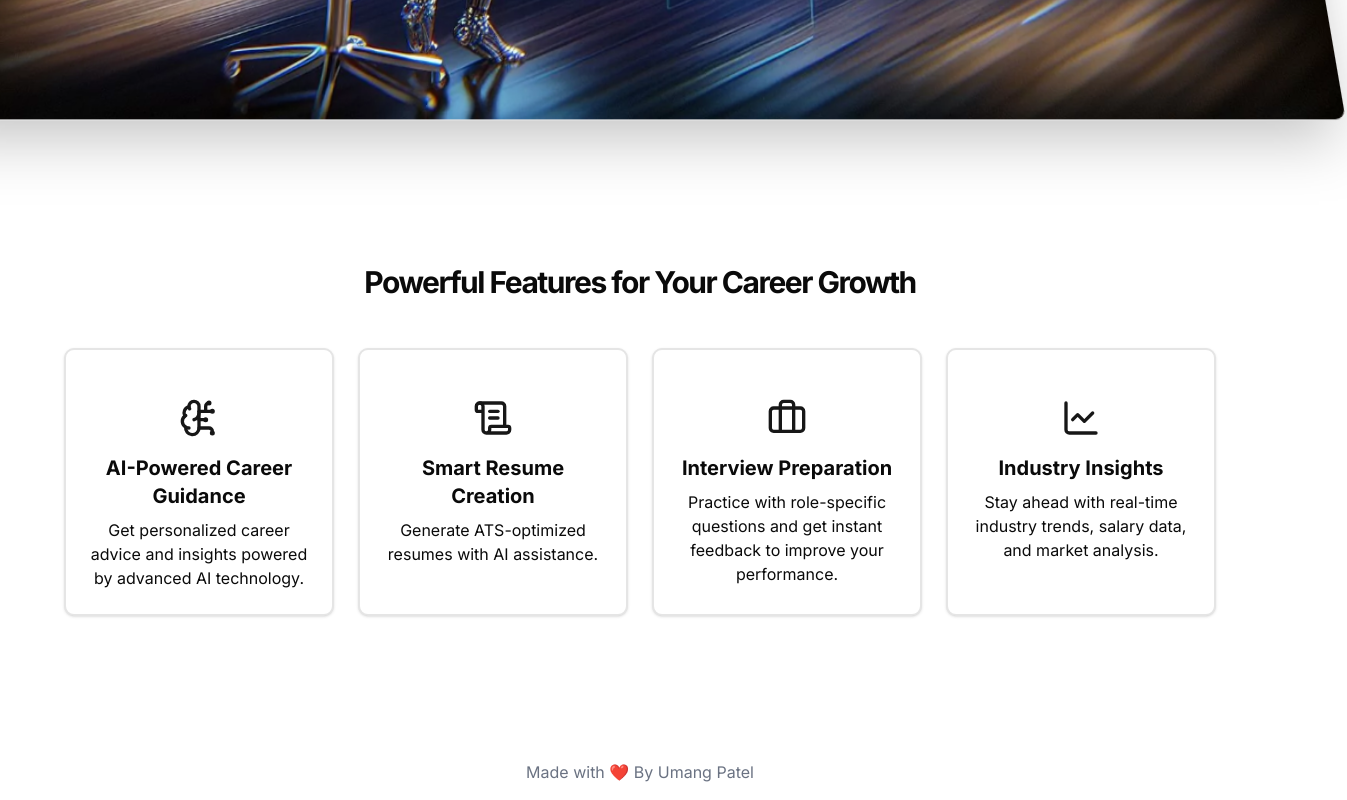
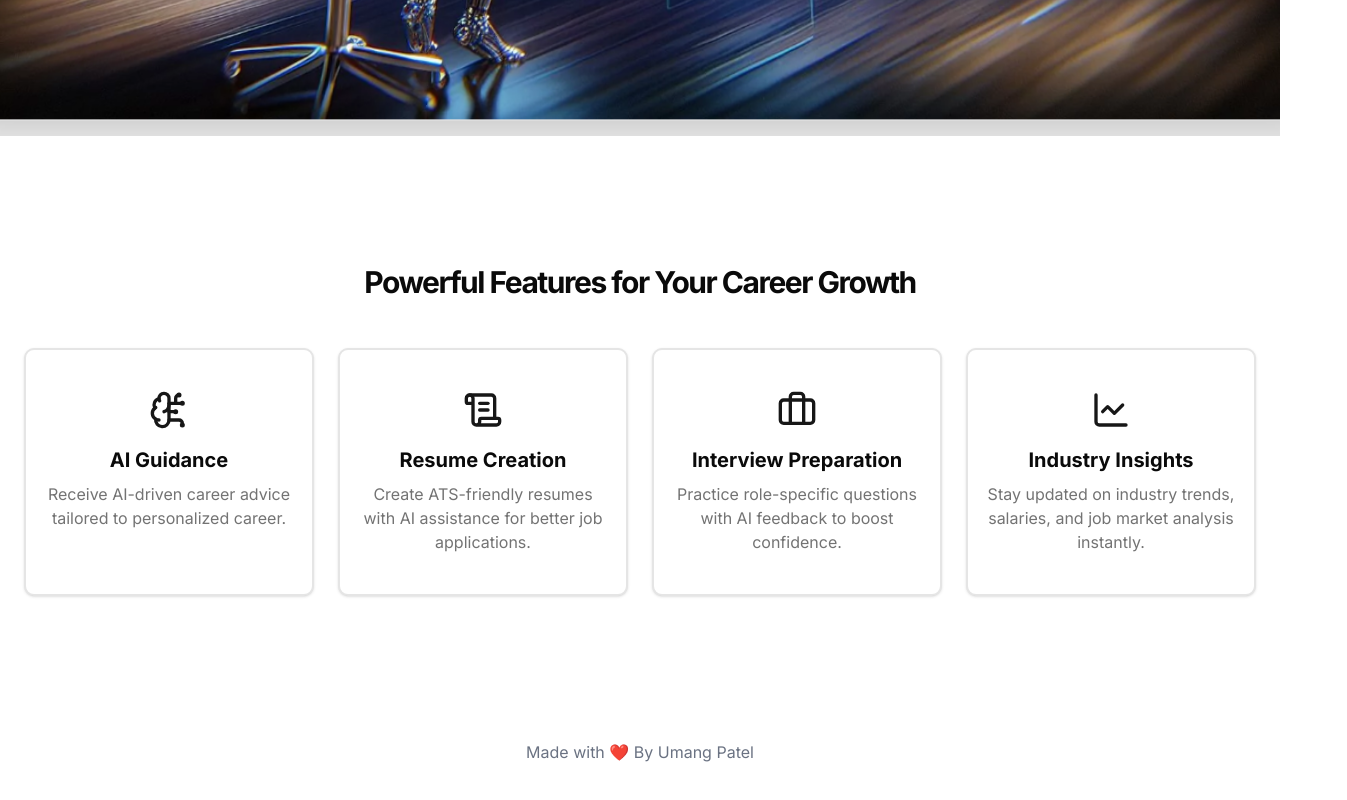
Before and after one commit to Umanpatel/AI-Career-Coach, a Next.js app: page / in a window 1280 px wide. Shown: the part 1196-1996 px from the top of the page, 1347 px wide, since content can reach past the window. Built offline with nearby package versions, Linux system fonts and the light colour scheme; no server answers.

Commit message:
fix grid bg

```diff
--- a/app/globals.css
+++ b/app/globals.css
@@ -130,7 +130,7 @@
   position: fixed;
   top: 0;
   left: 0;
-  height: 100%;
+  width: 100%; /* Added width */
   height: 100%;
   background: linear-gradient(
     to right,
@@ -143,12 +143,12 @@
   z-index: -1;
 }
 
-.grid-background::before{
+.grid-background::before {
   content: "";
   position: absolute;
   top: 0;
   left: 0;
-  height: 100%;
+  width: 100%; /* Added width */
   height: 100%;
   background: radial-gradient(circle, transparent, rgba(0,0,0,0.9));
 }
--- a/app/layout.js
+++ b/app/layout.js
@@ -32,7 +32,7 @@ export default function RootLayout({ children }) {
             suppressHydrationWarning
           >
             <Header />
-            <main className="min-h-screen">{children}</main>
+            <main className="min-h-screen min-w-screen">{children}</main>
             <footer className="container mx-auto p-4 text-center text-gray-500">
               <div>
                 <p>Made with ❤️ By Umang Patel</p>
--- a/app/page.jsx
+++ b/app/page.jsx
@@ -1,34 +1,38 @@
 import HeroSection from "@/components/herosection";
-import { Card, CardContent, CardFooter } from "@/components/ui/card";
+import { Card, CardContent } from "@/components/ui/card";
 import { features } from "@/data/features";
 
 export default function Home() {
   return (
-    <div>
-      <div className="grid-background"></div>
-      <HeroSection />
-      <section className="w-full py-12 md:py-24 lg:py-32 bg-background">
-        <div className="container mx-auto px-4 md:px-6">
-          <h2 className="text-3xl font-bold tracking-tighter text-center mb-12">Powerful Features for Your Career Growth</h2>
-          <div className="grid grid-cols-1 md:grid-cols-2 lg:grid-cols-4 gap-6 max-w-6xl mx-auto">
-            {features.map((feature, index) => {
-              return (
+    <div className="relative overflow-x-hidden">
+      {/* Ensure grid-background is fixed and covers the screen without overflowing */}
+      <div className="grid-background fixed inset-0 -z-10" />
+      <main className="min-h-screen">
+        <HeroSection />
+        <section className="relative w-full py-12 md:py-24 lg:py-32 bg-background">
+          <div className="container mx-auto px-4 md:px-6">
+            <h2 className="text-3xl font-bold tracking-tighter text-center mb-12">
+              Powerful Features for Your Career Growth
+            </h2>
+            <div className="grid grid-cols-1 md:grid-cols-2 lg:grid-cols-4 gap-6 mx-auto">
+              {features.map((feature, index) => (
                 <Card
                   key={index}
                   className="border-2 hover:border-blue-200 transition-colors duration-300"
                 >
-                  <CardContent className="flex flex-col text-center pt-6 items-center">
-                    <div className="flex flex-col items-center justify-center">{feature.icon}
+                  <CardContent className="flex flex-col text-center p-4 items-center">
+                    <div className="flex flex-col items-center justify-center">
+                      {feature.icon}
                       <h3 className="text-xl font-bold mb-2">{feature.title}</h3>
-                      <p className="text muted-foreground">{feature.description}</p>
+                      <p className="text-muted-foreground">{feature.description}</p>
                     </div>
                   </CardContent>
                 </Card>
-              );
-            })}
+              ))}
+            </div>
           </div>
-        </div>
-      </section>
+        </section>
+      </main>
     </div>
   );
 }
--- a/components/herosection.jsx
+++ b/components/herosection.jsx
@@ -25,7 +25,7 @@ const HeroSection = () => {
     }, []);
 
   return (
-    <section className="w-full pt-36 md:pt-48 pb-10">
+    <section className="w-auto pt-36 md:pt-48 pb-10">
       <div className="space-y-6 text-center">
         <div className="space-y-6 mx-auto">
             <h1 className="gradient-title font-bold text-5xl md:text-6xl lg:text-7xl xl:text-8xl">
@@ -52,7 +52,7 @@ const HeroSection = () => {
                     width={1280}
                     height={720}
                     alt="Banner ai-career-coach"
-                    className="rounded-lg shadow-2xl border mx-auto"
+                    className="rounded-lg shadow-2xl border mx-auto w-auto"
                     priority
                 />
             </div>
--- a/data/features.js
+++ b/data/features.js
@@ -3,25 +3,22 @@ import { BrainCircuit, Briefcase, LineChart, ScrollText } from "lucide-react";
 export const features = [
   {
     icon: <BrainCircuit className="w-10 h-10 mb-4 text-primary" />,
-    title: "AI-Powered Career Guidance",
-    description:
-      "Get personalized career advice and insights powered by advanced AI technology.",
+    title: "AI Guidance",
+    description: "Receive AI-driven career advice tailored to personalized career.",
   },
   {
     icon: <ScrollText className="w-10 h-10 mb-4 text-primary" />,
-    title: "Smart Resume Creation",
-    description: "Generate ATS-optimized resumes with AI assistance.",
+    title: "Resume Creation",
+    description: "Create ATS-friendly resumes with AI assistance for better job applications.",
   },
   {
     icon: <Briefcase className="w-10 h-10 mb-4 text-primary" />,
     title: "Interview Preparation",
-    description:
-      "Practice with role-specific questions and get instant feedback to improve your performance.",
+    description: "Practice role-specific questions with AI feedback to boost confidence.",
   },
   {
     icon: <LineChart className="w-10 h-10 mb-4 text-primary" />,
     title: "Industry Insights",
-    description:
-      "Stay ahead with real-time industry trends, salary data, and market analysis.",
+    description: "Stay updated on industry trends, salaries, and job market analysis instantly.",
   },
 ];
```
